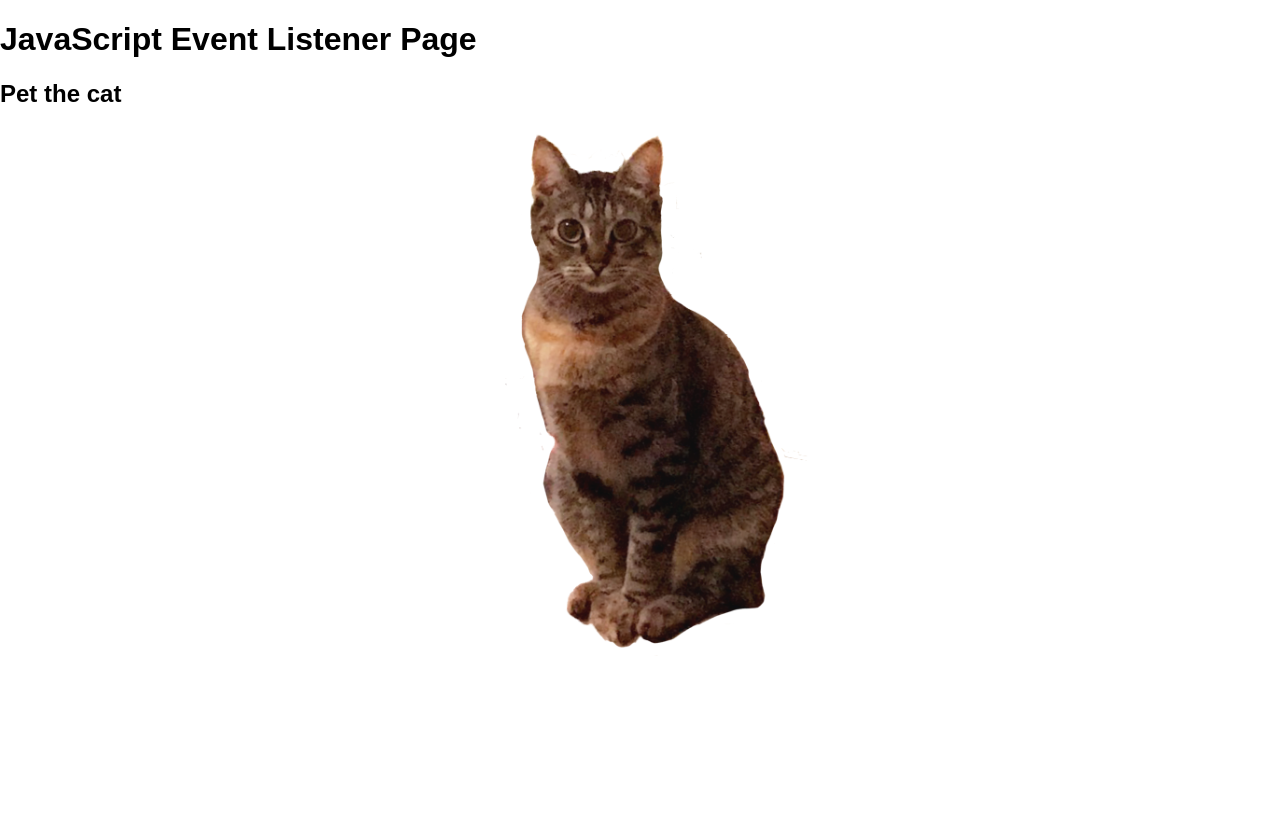
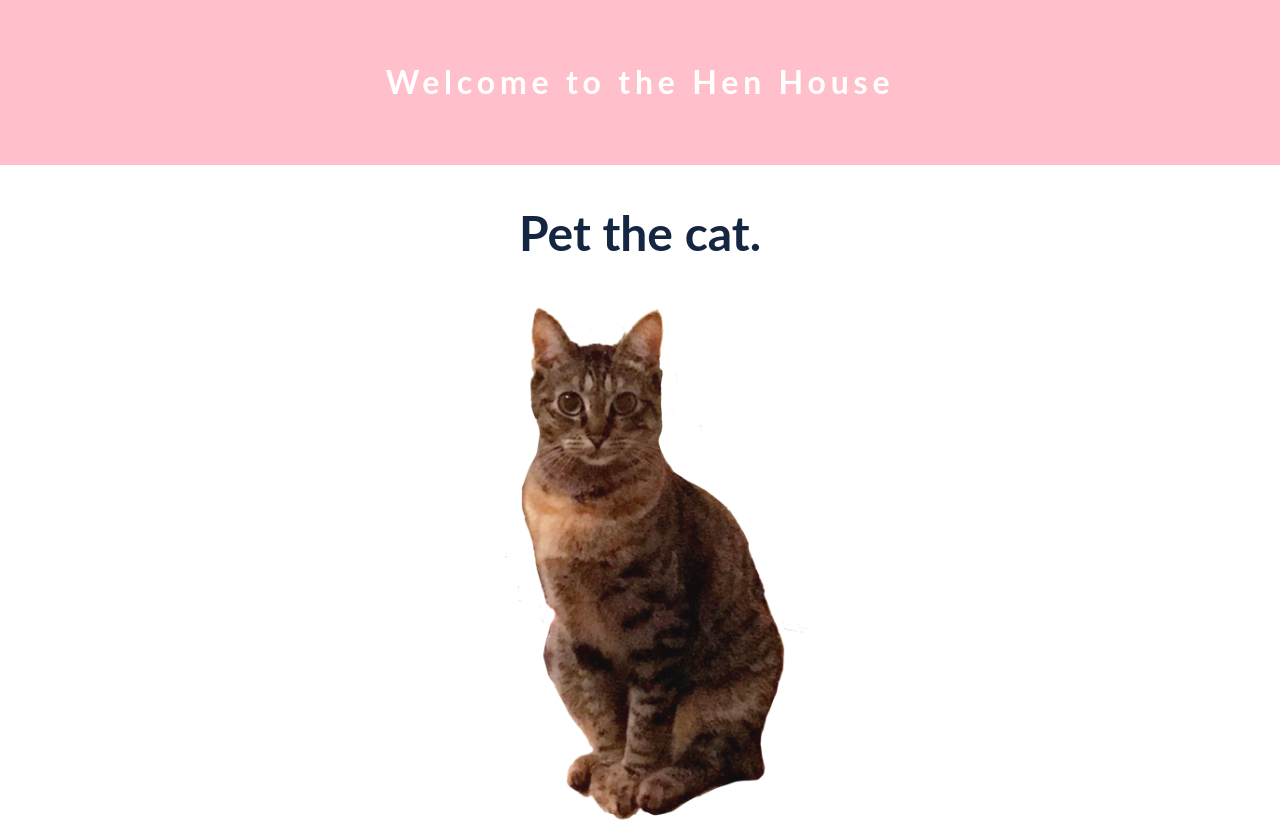
Before and after one commit to laurenmlight/hw_listeners_light_lauren, a plain HTML site: page index.html in a window 1280 px wide. Before the commit the page ends 800 px from the top, so only its background shows below. Drawn offline with Linux system fonts and the light colour scheme.

Commit message:
adjust headline font styles

```diff
--- a/css/main.css
+++ b/css/main.css
@@ -1,3 +1,22 @@
+body {
+	font-family: 'Lato', sans-serif;
+}
+
+h1 {
+	text-align: center;
+	background-color: pink;
+	padding: 5%;
+	margin-top: 0;
+	color: white;
+	letter-spacing: .3rem;
+}
+
+h2 {
+	text-align: center;
+	font-size: 3rem;
+	color: #142642;
+}
+
 img {
 	width: 350px;
 	opacity: .95;
@@ -12,4 +31,5 @@ img {
 	margin: auto;
 	font-size: 2rem;
 	border-radius: 5px;
+	color: #142642;
 }
--- a/index.html
+++ b/index.html
@@ -9,8 +9,8 @@
     <link rel="stylesheet" href="css/main.css">
 </head>
 <body>
-	<h1 id="headline">JavaScript Event Listener Page</h1>
-		<h2>Pet the cat</h2>
+	<h1 id="headline">Welcome to the Hen House</h1>
+		<h2>Pet the cat.</h2>
 		<p id="meow"></p>
 		<p id="comeBack"></p>
 		<img id="cat" src="img/henry.png" />
```
